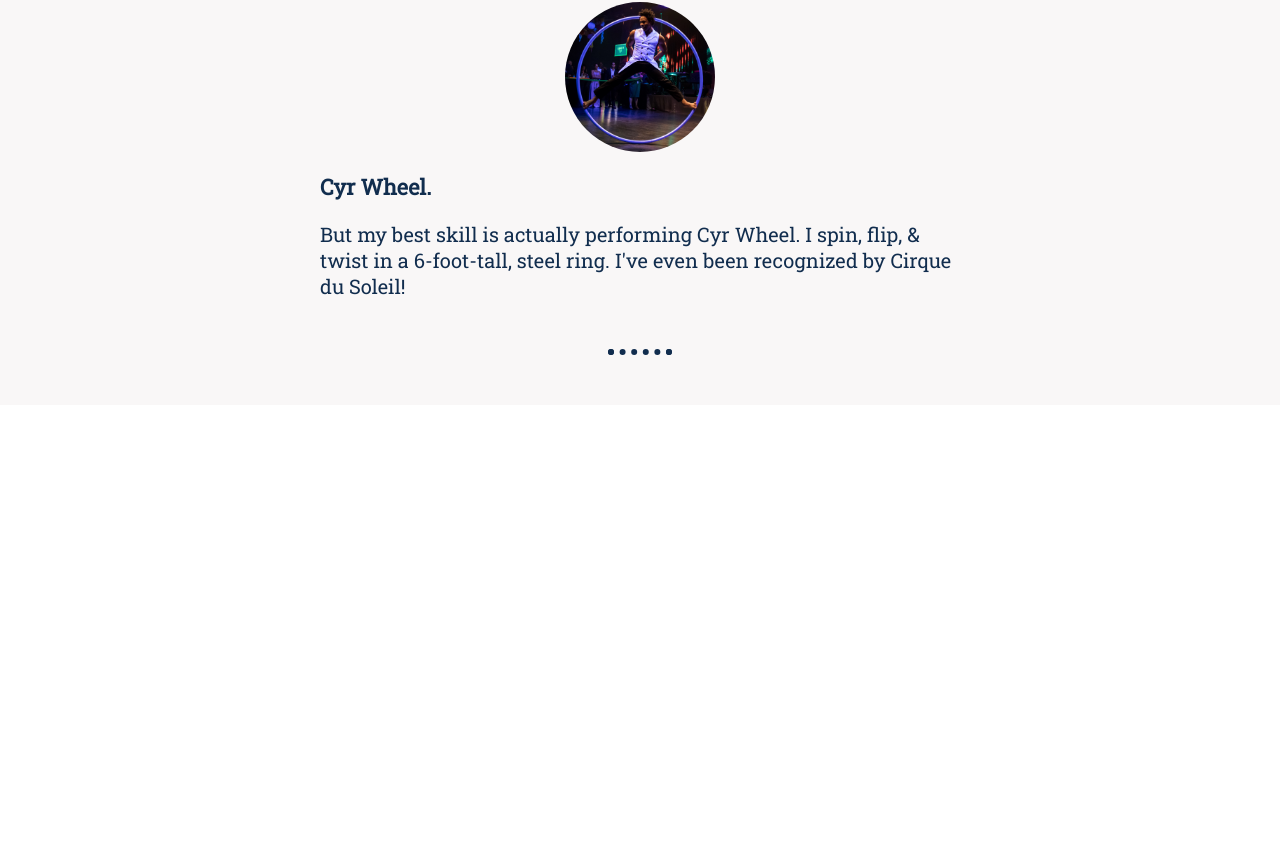
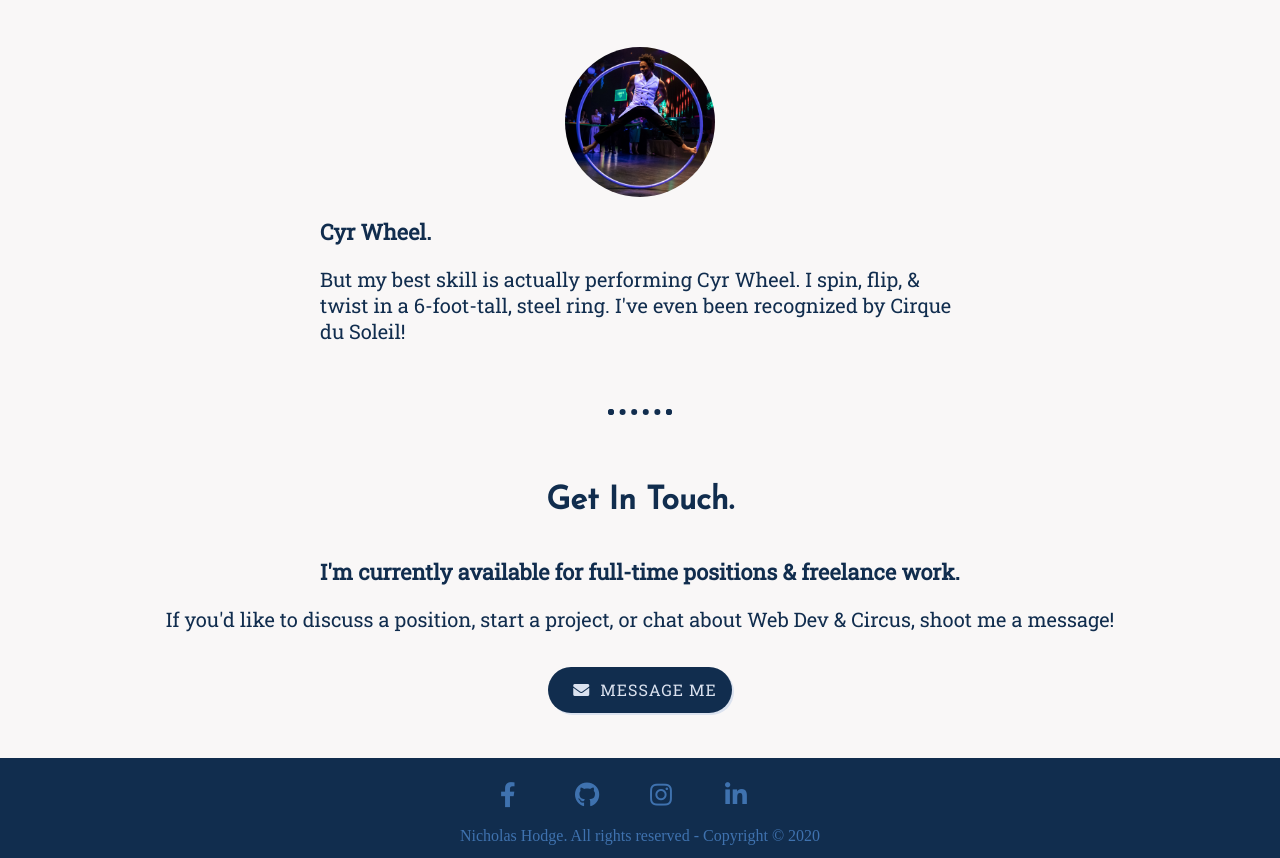
Before and after one commit to magic-hodge/nick-hodge-dev-site, a React (Create React App) app: page / in a window 1280 px wide. Shown: the part 1251-2109 px from the top of the page. Before the commit the page ends 1656 px from the top, so only its background shows below. Built offline with nearby package versions, Linux system fonts and the light colour scheme; a web font is replaced by a local one.

Commit message:
home page needs navbar links to work. Then finished and onto About.

```diff
--- a/public/style.css
+++ b/public/style.css
@@ -2,6 +2,40 @@
   box-sizing: border-box;
   margin: 0;
   padding: 0;
+}
+
+.home-main {
+  display: flex;
+  flex-direction: column;
+  justify-content: center;
+  background-color: #f9f7f7;
+  color: #112d4e;
+}
+
+.home-main h3 {
+    margin: 20px auto;
+    font-family: 'Josefin Sans', sans-serif;
+    font-size: 2rem;
+}
+
+.home-main h4 {
+    margin: 20px auto;
+    font-family: 'Roboto Slab', serif;
+    font-size: 1.35rem;
+}
+
+.home-main p {
+  margin: 0 auto;
+  font-family: 'Roboto Slab', serif;
+  font-size: 1.25rem;
+  padding-bottom: 15px;
+}
+
+.home-main hr {
+  border: dotted 6px;
+  border-bottom: none;
+  width: 5%;
+  margin: 50px auto;
 }
 
 /* color codes...
--- a/src/components/App.jsx
+++ b/src/components/App.jsx
@@ -3,6 +3,8 @@ import Navbar from './Navbar';
 import Hero from './Hero';
 import Intro from './Intro';
 import Skills from './Skills';
+import GetInTouch from './GetInTouch';
+import Footer from './Footer';
 
 function App() {
   return (
@@ -11,6 +13,8 @@ function App() {
       <Hero/>
       <Intro/>
       <Skills/>
+      <GetInTouch/>
+      <Footer/>
     </div>
   );
 }
--- /dev/null
+++ b/src/components/Footer.jsx
@@ -0,0 +1,64 @@
+import React from 'react';
+import styled from 'styled-components';
+
+const year = new Date().getFullYear();
+
+const Bookend = styled.div`
+    display: flex;
+    flex-direction: column;
+    justify-content: center;
+    background-color: #112d4e;
+    color: #3f72af;
+    height: 100px;
+
+    a {
+        text-decoration: none;
+    }
+
+    .footerLinks, .copyright {
+        margin: 5px auto;
+    }
+
+    .fab, .fas {
+        width: 75px;
+        font-size: 25px;
+        padding: 10px;
+        transition: 0.3s ease;
+        color: #3f72af;
+    }
+
+    .fab:hover {
+        color: #dbe2ef;
+    }
+`;
+
+function Footer() {
+    return (
+        <Bookend>
+            <div className="footerLinks">
+                <a
+                    href="https://www.facebook.com/nick.hodge.9"
+                    className="fab fa-facebook-f"
+                ></a>
+                <a
+                    href="https://github.com/magic-hodge"
+                    className="fab fa-github"></a>
+                <a
+                    href="https://www.instagram.com/magic.hodge"
+                    className="fab fa-instagram"
+                ></a>
+                <a
+                    href="https://www.linkedin.com/in/nicklhodge"
+                    className="fab fa-linkedin-in"
+                ></a>
+            </div>
+            <div className="copyright">
+                <span className="copyrightText">
+                Nicholas Hodge. All rights reserved - Copyright © {year}
+                </span>
+            </div>
+        </Bookend>
+    );
+}
+
+export default Footer;
--- /dev/null
+++ b/src/components/GetInTouch.jsx
@@ -0,0 +1,42 @@
+import React from 'react';
+import styled from 'styled-components';
+import MessageButton from './MessageButton';
+
+const Contact = styled.div`
+
+    padding-bottom: 25px;
+
+    @media screen and (max-width:768px) {
+        h4 {
+            width: 75%;
+        }
+
+        p {
+            width: 75%;
+        }
+
+        hr {
+            width: 10%;
+            margin: 25px auto;
+        }
+    }
+`;
+
+function GetInTouch() {
+    return (
+        <Contact className="home-main">
+            <h3>
+                Get In Touch.
+            </h3>
+            <h4>
+                I'm currently available for full-time positions & freelance work.
+            </h4>
+            <p>
+                If you'd like to discuss a position, start a project, or chat about Web Dev & Circus, shoot me a message!
+            </p>
+            <MessageButton/>
+        </Contact>
+    );
+}
+
+export default GetInTouch;
--- a/src/components/Hero.jsx
+++ b/src/components/Hero.jsx
@@ -13,7 +13,7 @@ const Main = styled.div`
 
     h1 {
         margin: 0 auto;
-        margin-top: 10px;
+        margin-top: 15px;
         font-size: 5rem;
     }
 
@@ -36,7 +36,7 @@ const Main = styled.div`
 function Hero() {
     return (
         <Main>
-            <img src={require("../images/headshot_cropped.jpg")}/>
+            <img src={require("../images/headshot_cropped.jpg")} alt='headshot_cropped.jpg'/>
             <h1>I'm Nick.</h1>
             <h2>a developer.</h2>
         </Main>
--- a/src/components/Intro.jsx
+++ b/src/components/Intro.jsx
@@ -2,30 +2,13 @@ import React from 'react';
 import styled from 'styled-components';
 
 const Introduction = styled.div`
-    display: flex;
-    flex-direction: column;
-    justify-content: center;
-    background-color: #f9f7f7;
-    color: #112d4e;
 
     h3 {
-        margin: 20px auto;
-        font-family: 'Josefin Sans', sans-serif;
-        font-size: 2rem;
+        padding-top: 15px;
     }
 
     p {
         width: 50%;
-        margin: 0 auto;
-        font-family: 'Roboto Slab', serif;
-        font-size: 1.25rem;
-    }
-
-    hr {
-        border: dotted 6px;
-        border-bottom: none;
-        width: 5%;
-        margin: 50px auto;
     }
 
     @media screen and (max-width:768px) {
@@ -37,13 +20,12 @@ const Introduction = styled.div`
             width: 10%;
             margin: 25px auto;
         }
-
     }
 `;
 
 function Intro() {
     return (
-        <Introduction>
+        <Introduction className="home-main">
             <h3>Hello!</h3>
             <p>
                 I'm a Web Developer based in Las Vegas, NV with a passion for front-end design. I love to create, learn, and improve. I'm also a world-class circus performer!
--- /dev/null
+++ b/src/components/MessageButton.jsx
@@ -0,0 +1,43 @@
+import React from 'react';
+import styled from 'styled-components';
+
+const MessageMe = styled.div`
+
+    .message-button {
+        display: block;
+        margin: 20px auto;
+        padding: 5px 15px;
+        text-decoration: none;
+        letter-spacing: 1px;
+        font-family: 'Roboto Slab', serif;
+        text-transform: uppercase;
+        border-radius: 25px;
+        background-color: #112d4e;
+        color: #dbe2ef;
+        transition: 0.5s ease;
+        box-shadow: 2px 2px;
+    }
+
+    .message-button:hover {
+        background-color: #3f72af;
+        color: #112d4e;
+    }
+
+    .fa-envelope {
+        padding: 10px;
+    }
+`;
+
+function MessageButton() {
+    return (
+        <MessageMe className="message-box home-main">
+            <a className="message-button home-main"
+            href="mailto:nick.m.hodge@gmail.com">
+                <i className="fas fa-envelope"></i>
+                Message Me
+            </a>
+        </MessageMe>
+    );
+}
+
+export default MessageButton;
--- a/src/components/Navbar.jsx
+++ b/src/components/Navbar.jsx
@@ -32,11 +32,6 @@ const Nav = styled.nav`
         letter-spacing: 2px;
     }
 
-    .fa-react {
-        margin-left: 0.5rem;
-        font-size: 1.6rem;
-    }
-
     .nav-menu {
         display: grid;
         grid-template-columns: repeat(5, auto);
@@ -51,14 +46,17 @@ const Nav = styled.nav`
     .nav-links {
         color: #f9f7f7;
         text-decoration: none;
-        padding: 0.5rem 1rem;
+        ${'' /* padding: 0.5rem 1rem; */}
+        justify-content: space-around;
+        padding: 10px 20px;
         letter-spacing: 1px;
+        transition: 0.3s ease;
+
     }
 
     .nav-links:hover {
         background-color: #3f72af;
         border-radius: 5px;
-        transition: all 0.25s ease-out;
     }
 
     .fa-bars {
@@ -79,7 +77,7 @@ const Nav = styled.nav`
             flex-direction: column;
             height: 500px;
             position: absolute;
-            top: 78px;
+            top: 80px;
             left: -100%;
             opacity: 1;
             transition: all 0.5s ease;
--- a/src/components/Skills.jsx
+++ b/src/components/Skills.jsx
@@ -2,24 +2,6 @@ import React from 'react';
 import styled from 'styled-components';
 
 const SkillBox = styled.div`
-    display: flex;
-    flex-direction: column;
-    justify-content: center;
-    background-color: #f9f7f7;
-    color: #112d4e;
-
-    h3 {
-        margin: 20px auto;
-        font-family: 'Josefin Sans', sans-serif;
-        font-size: 2rem;
-    }
-
-    h4 {
-        margin: 20px auto;
-        font-family: 'Roboto Slab', serif;
-        font-size: 1.35rem;
-
-    }
 
     p {
         margin: 0 auto;
@@ -195,7 +177,7 @@ const SkillBox = styled.div`
 
 function Skills() {
     return (
-        <SkillBox>
+        <SkillBox className="home-main">
             <h3>
                 My Skills.
             </h3>
```
Also changed, not shown: src/components/Button.jsx (deleted).
